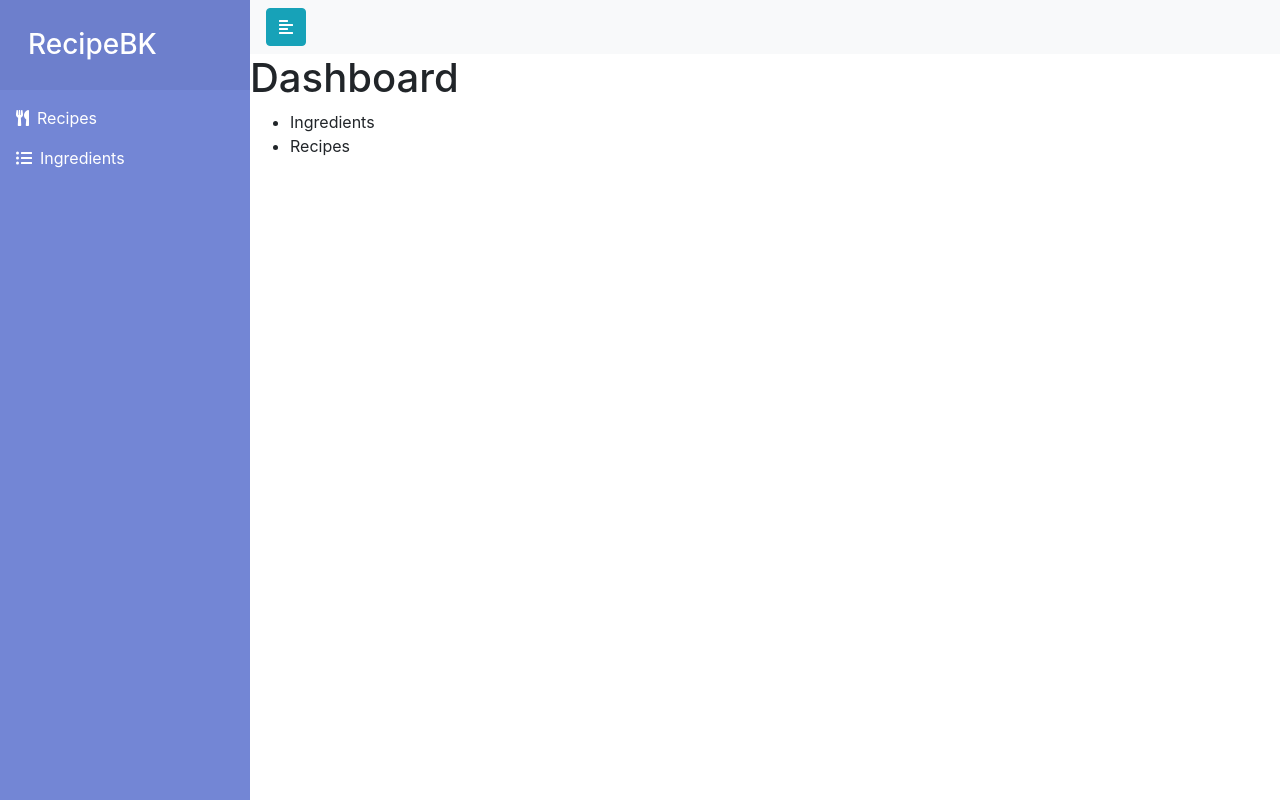
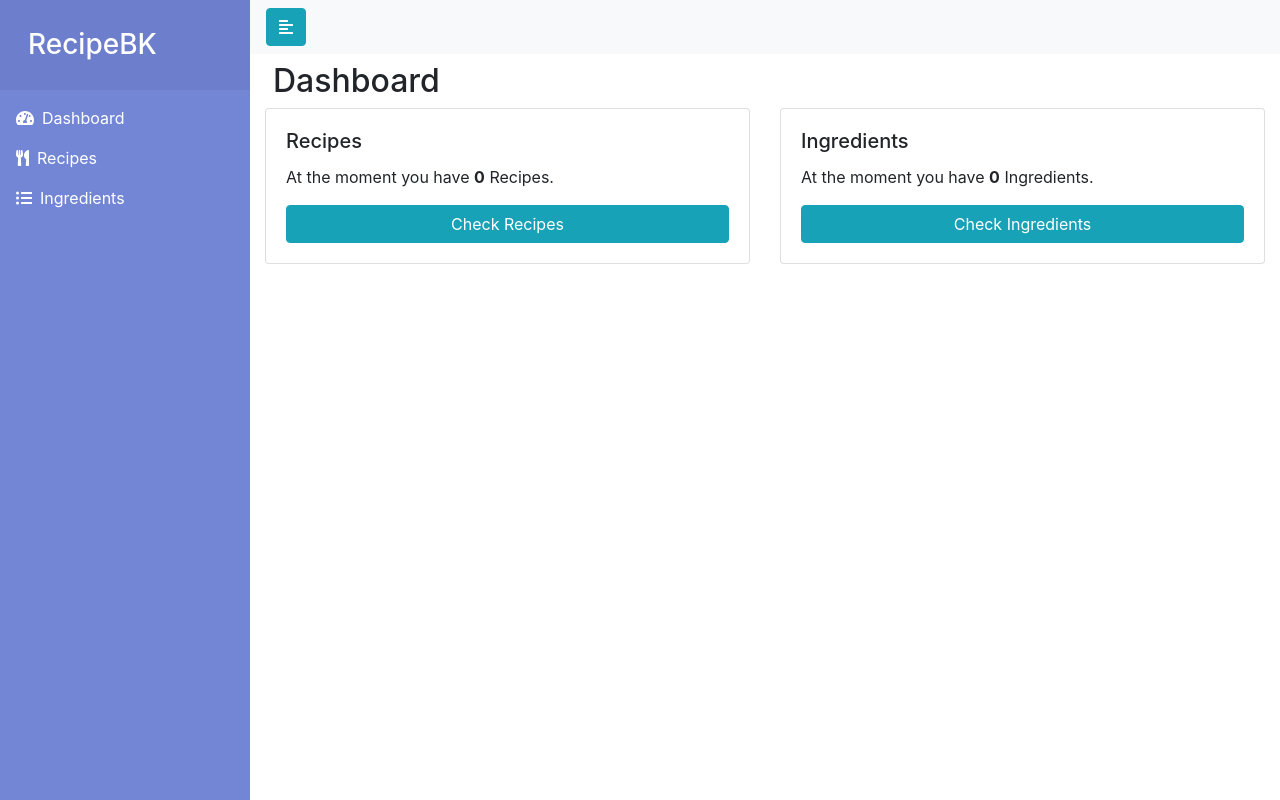
Before and after one commit to StereoPT/recipe-bk, a React (Create React App) app in the folder client/: page / in a window 1280 px wide. Built offline with nearby package versions, Linux system fonts and the light colour scheme; no server answers.

Commit message:
Simple Dashboard

```diff
--- a/client/src/components/Sidebar.js
+++ b/client/src/components/Sidebar.js
@@ -3,6 +3,7 @@ import { Link } from 'react-router-dom';
 import classNames from 'classnames';
 import { FontAwesomeIcon } from "@fortawesome/react-fontawesome";
 import {
+  faTachometerAlt,
   faUtensils,
   faListUl
 } from '@fortawesome/free-solid-svg-icons';
@@ -24,6 +25,12 @@ export const Sidebar = ({ isOpen, toggle }) => {
       <div className="side-menu">
         <Nav vertical className="list-unstyled pb-3">
           <NavItem>
+            <NavLink tag={ Link } to={ "/" }>
+              <FontAwesomeIcon icon={ faTachometerAlt } className="mr-2" />
+              Dashboard
+            </NavLink>
+          </NavItem>
+          <NavItem>
             <NavLink tag={ Link } to={ "/recipes" }>
               <FontAwesomeIcon icon={ faUtensils } className="mr-2" />
               Recipes
--- a/client/src/context/GlobalState.js
+++ b/client/src/context/GlobalState.js
@@ -15,12 +15,12 @@ export const GlobalContext = createContext(initialState);
 
 // Provider Component
 export const GlobalProvider = ({ children }) => {
+  const backendURL = window.location.hostname;
   const [ state, dispatch ] = useReducer(AppReducer, initialState);
 
   const getAllIngredients = async () => {
     try {
-      // const { data: ingredients } = await axios.get('http://localhost:1337/api/v1/ingredients');
-      const { data: ingredients } = await axios.get('http://192.168.1.7:1337/api/v1/ingredients');
+      const { data: ingredients } = await axios.get(`http://${backendURL}:1337/api/v1/ingredients`);
 
       dispatch({
         type: Ingredients.GET_ALL_INGREDIENTS,
@@ -40,8 +40,7 @@ export const GlobalProvider = ({ children }) => {
     const config = { headers: { 'Content-Type': 'application/json' } };
 
     try {
-      // const { data: ingredientAdded } = await axios.post('http://localhost:1337/api/v1/ingredients', ingredient, config);
-      const { data: ingredientAdded } = await axios.post('http://192.168.1.7:1337/api/v1/ingredients', ingredient, config);
+      const { data: ingredientAdded } = await axios.post(`http://${backendURL}:1337/api/v1/ingredients`, ingredient, config);
 
       dispatch({
         type: Ingredients.ADD_ONE_INGREDIENT,
@@ -56,8 +55,7 @@ export const GlobalProvider = ({ children }) => {
     const config = { headers: { 'Content-Type': 'application/json' } };
 
     try {
-      // const { data: ingredientUpdated } = await axios.put(`http://localhost:1337/api/v1/ingredients/${ingredient._id}`, ingredient, config);
-      const { data: ingredientUpdated } = await axios.put(`http://192.168.1.7:1337/api/v1/ingredients/${ingredient._id}`, ingredient, config);
+      const { data: ingredientUpdated } = await axios.put(`http://${backendURL}:1337/api/v1/ingredients/${ingredient._id}`, ingredient, config);
 
       dispatch({
         type: Ingredients.UPDATE_ONE_INGREDIENT,
@@ -72,8 +70,7 @@ export const GlobalProvider = ({ children }) => {
 
   const deleteOneIngredient = async (id) => {
     try {
-      // await axios.delete(`http://localhost:1337/api/v1/ingredients/${id}`);
-      await axios.delete(`http://192.168.1.7:1337/api/v1/ingredients/${id}`);
+      await axios.delete(`http://${backendURL}:1337/api/v1/ingredients/${id}`);
 
       dispatch({
         type: Ingredients.DELETE_ONE_INGREDIENT,
@@ -86,8 +83,7 @@ export const GlobalProvider = ({ children }) => {
 
   const getAllRecipes = async () => {
     try {
-      // const { data: recipes } = await axios.get('http://localhost:1337/api/v1/recipes');
-      const { data: recipes } = await axios.get('http://192.168.1.7:1337/api/v1/recipes');
+      const { data: recipes } = await axios.get(`http://${backendURL}:1337/api/v1/recipes`);
 
       dispatch({
         type: Recipes.GET_ALL_RECIPES,
@@ -103,8 +99,7 @@ export const GlobalProvider = ({ children }) => {
     const config = { headers: { 'Content-Type': 'application/json' } };
 
     try {
-      // const { data: recipeAdded } = await axios.post('http://localhost:1337/api/v1/recipes', recipe, config);
-      const { data: recipeAdded } = await axios.post('http://192.168.1.7:1337/api/v1/recipes', recipe, config);
+      const { data: recipeAdded } = await axios.post(`http://${backendURL}:1337/api/v1/recipes`, recipe, config);
 
       dispatch({
         type: Recipes.ADD_ONE_RECIPE,
@@ -119,8 +114,7 @@ export const GlobalProvider = ({ children }) => {
     const config = { headers: { 'Content-Type': 'application/json' } };
 
     try {
-      // const { data: recipeUpdated } = await axios.put(`http://localhost:1337/api/v1/recipes/${recipe._id}`, recipe, config);
-      const { data: recipeUpdated } = await axios.put(`http://192.168.1.7:1337/api/v1/recipes/${recipe._id}`, recipe, config);
+      const { data: recipeUpdated } = await axios.put(`http://${backendURL}:1337/api/v1/recipes/${recipe._id}`, recipe, config);
 
       dispatch({
         type: Recipes.UPDATE_ONE_RECIPE,
@@ -135,8 +129,7 @@ export const GlobalProvider = ({ children }) => {
 
   const deleteOneRecipe = async (id) => {
     try {
-      // await axios.delete(`http://localhost:1337/api/v1/recipes/${id}`);
-      await axios.delete(`http://192.168.1.7:1337/api/v1/recipes/${id}`);
+      await axios.delete(`http://${backendURL}:1337/api/v1/recipes/${id}`);
 
       dispatch({
         type: Ingredients.DELETE_ONE_INGREDIENT,
--- a/client/src/pages/DashboardPage.js
+++ b/client/src/pages/DashboardPage.js
@@ -1,14 +1,41 @@
-import React from 'react';
+import React, { useContext } from 'react';
 import { Link } from 'react-router-dom';
+import {
+  Container,
+  Row,
+  Col,
+  Card,
+  CardTitle,
+  CardText,
+  Button
+} from 'reactstrap';
+
+import { GlobalContext } from '../context/GlobalState';
 
 export const DashboardPage = () => {
+  const { ingredients, recipes } = useContext(GlobalContext);
+
   return (
     <>
-      <h1>Dashboard</h1>
-      <ul>
-        <Link to="/ingredients"><li>Ingredients</li></Link>
-        <Link to="/recipes"><li>Recipes</li></Link>
-      </ul>
+      <Container fluid>
+        <h2 className="m-2">Dashboard</h2>
+        <Row>
+          <Col sm="6">
+            <Card body>
+              <CardTitle tag="h5">Recipes</CardTitle>
+              <CardText>At the moment you have <strong>{ recipes.length }</strong> Recipes.</CardText>
+              <Button tag={ Link } to="recipes" color="info">Check Recipes</Button>
+            </Card>
+          </Col>
+          <Col sm="6">
+            <Card body>
+              <CardTitle tag="h5">Ingredients</CardTitle>
+              <CardText>At the moment you have <strong>{ ingredients.length }</strong> Ingredients.</CardText>
+              <Button tag={ Link } to="ingredients" color="info">Check Ingredients</Button>
+            </Card>
+          </Col>
+        </Row>
+      </Container>
     </>
   );
 }
```
Also changed, not shown: 1 other file (tests, documents, lock files or other folders).
